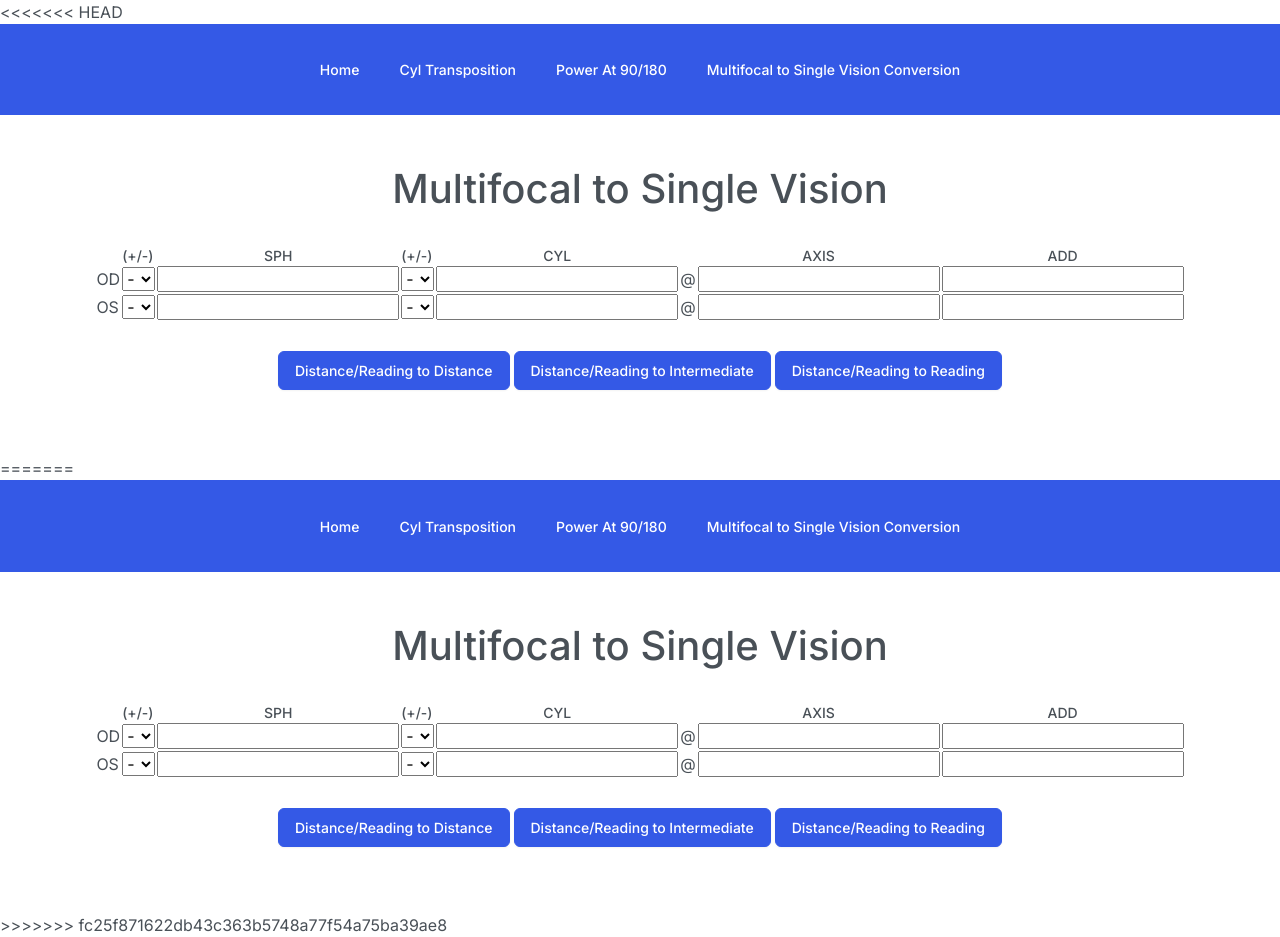
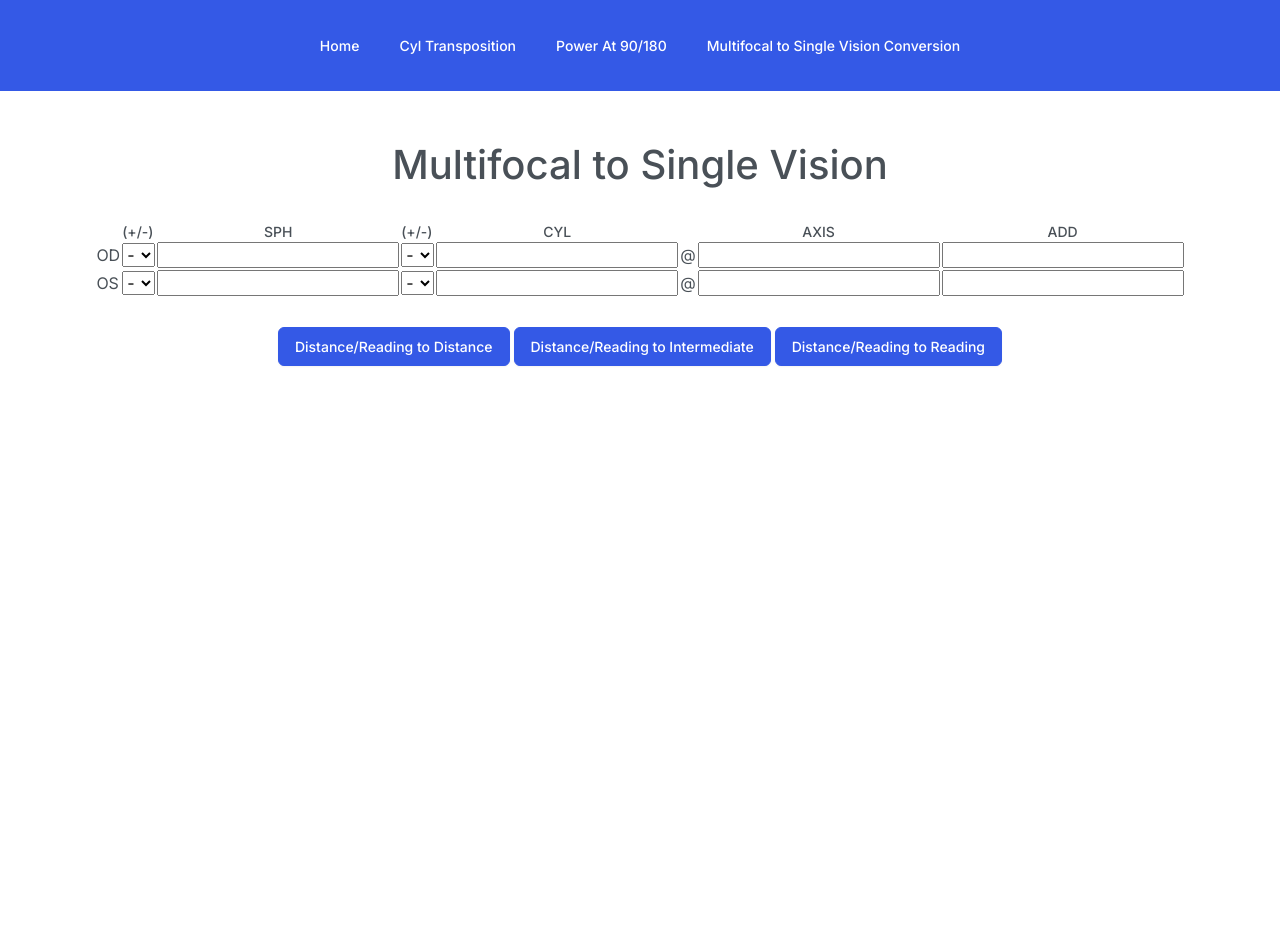
Before and after one commit to CLEWARNE99/Flask-Prescription-Toolkit, a Flask app: page /mf_to_sv in a window 1280 px wide. After the commit the page ends 366 px from the top, so only its background shows below. Run offline with Flask 3, Linux system fonts and the light colour scheme; parts of the project's set-up code (start-up, migrations or seed data) failed here and were passed over; some libraries are stand-ins or nearby versions.

Commit message:
Update mf_to_sv.html
Resolved merge conflicts

```diff
--- a/app/templates/mf_to_sv.html
+++ b/app/templates/mf_to_sv.html
@@ -1,4 +1,3 @@
-<<<<<<< HEAD
 <head>
     <meta charset="UTF-8">
     <title>Multifocal Conversion</title>
@@ -97,104 +96,4 @@
         {% endif %}
         </div>
     </main>
-=======
-<head>
-    <meta charset="UTF-8">
-    <title>Multifocal Conversion</title>
-    <link rel="stylesheet" href="{{ url_for('static', filename='bootstrap.min.css') }}">
-</head>
-
-{% from 'index.html' import navigation_bar %}
-<body>
-    {{ navigation_bar() }}
-    <div class="container center bottom-margin-small">
-    <div class="page-header" id="banner">
-        <h1>Multifocal to Single Vision</h1>
-    </div>
-    </div>
-    <main>
-        <div class="container center bottom-margin-small">
-        <form method="POST">
-        <table class="bottom-margin-small">
-            <thead>
-                <tr>
-                    <th></th>
-                    <th>(+/-)</th>
-                    <th class="text-center">SPH</th>
-                    <th>(+/-)</th>
-                    <th class="text-center">CYL</th>
-                    <th></th>
-                    <th class="text-center">AXIS</th>
-                    <th class="text-center">ADD</th>
-                </tr>
-            </thead>
-            <tbody>
-                <tr>
-                    <td>OD</td>
-                    <td>
-                        <select name="od_sph_sign">
-                            <option value="" disabled></option>
-                            <option value="-">-</option>
-                            <option value="+">+</option>
-                        </select>
-                    </td>
-                    <td><input type="text" name="od_sph_val" required="required"/></td>
-                    <td><select name="od_cyl_sign">
-                            <option value="" disabled></option>
-                            <option value="-">-</option>
-                            <option value="+">+</option>
-                        </select></td>
-                    <td><input type="text" name="od_cyl_val" required="required"/></td>
-                    <td>@</td>
-                    <td><input type="text" name="od_axis" required="required"/></td>
-                    <td><input type="text" name="od_add" required="required"/></td>
-                </tr>
-                <tr>
-                    <td>OS</td>
-                    <td>
-                        <select name="os_sph_sign">
-                            <option value="" disabled></option>
-                            <option value="-">-</option>
-                            <option value="+">+</option>
-                        </select>
-                    </td>
-                    <td><input type="text" name="os_sph_val" required="required"/></td>
-                    <td><select name="os_cyl_sign">
-                            <option value="" disabled></option>
-                            <option value="-">-</option>
-                            <option value="+">+</option>
-                        </select></td>
-                    <td><input type="text" name="os_cyl_val" required="required"/></td>
-                    <td>@</td>
-                    <td><input type="text" name="os_axis" required="required"/></td>
-                    <td><input type="text" name="os_add" required="required"/></td>
-                </tr>
-            </tbody>
-        </table>
-            <div class="container center bottom-margin-small">
-                <button class="btn btn-primary rx-button" type="submit" name="convert_type" value="dr_svd">Distance/Reading to Distance</button>
-                <button class="btn btn-primary rx-button" type="submit" name="convert_type" value="dr_svi">Distance/Reading to Intermediate</button>
-                <button class="btn btn-primary rx-button" type="submit" name="convert_type" value="dr_svr">Distance/Reading to Reading</button>
-            </div>
-        </form>
-        </div>
-        <div class="container text-center">
-        {% if rx_formatted_od and rx_formatted_os %}
-            <h1 class="text-purp">You entered:</h1>
-        <div class="bottom-margin-small bigger-text">
-            <p><b>{{original_rx_formatted_od}}</b></p>
-            <p><b>{{original_rx_formatted_os}}</b></p>
-        </div>
-            <h1 class="text-purp">The converted prescription is: </h1>
-        <div class="bigger-text">
-            <p><b>{{rx_formatted_od}}</b></p>
-            <p><b>{{rx_formatted_os}}</b></p>
-        {% elif invalid_entry %}
-            <div class="bigger-text">
-            <p>Invalid entry. Please try again.</p>
-                </div>
-        {% endif %}
-        </div>
-    </main>
->>>>>>> fc25f871622db43c363b5748a77f54a75ba39ae8
 </body>
```
